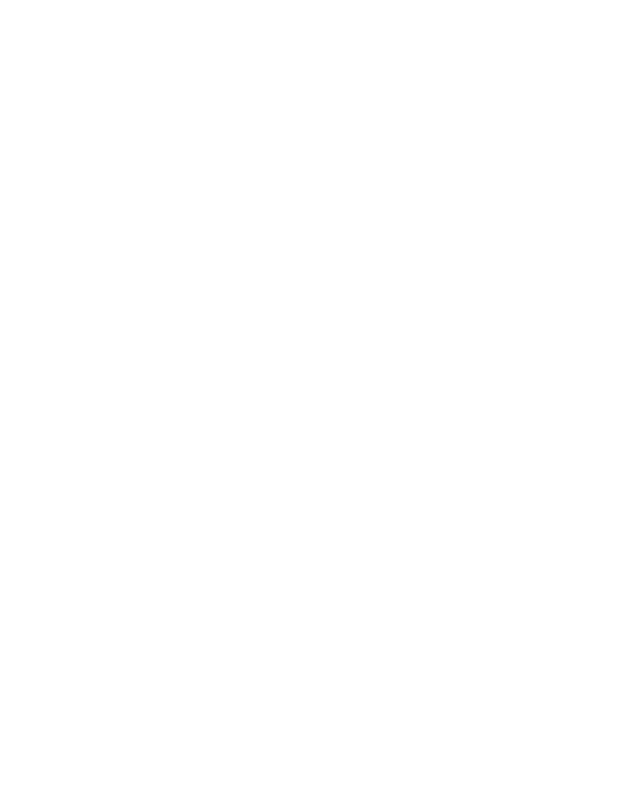
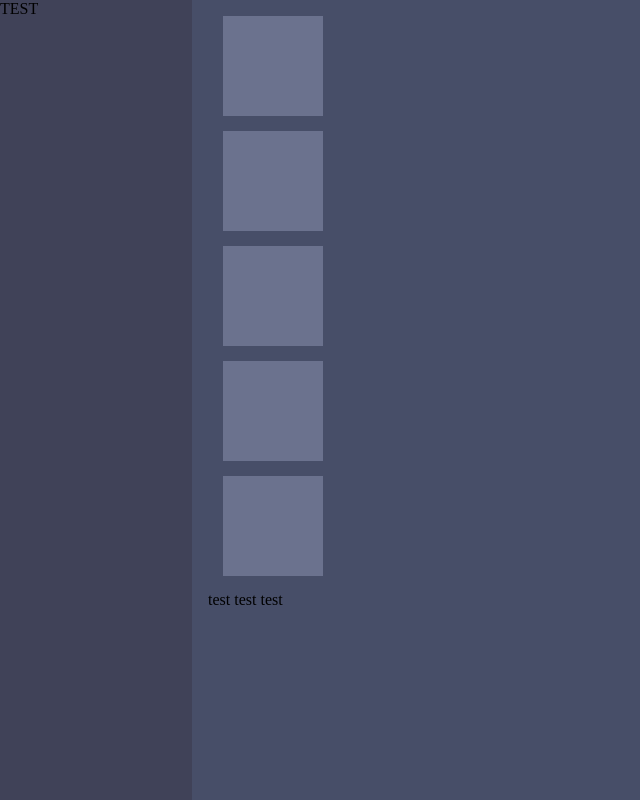
Before and after one commit to Karllos27/0811_Proj2_cwiczeniaPozycEl, a plain HTML site: page index.html in a window 1280 px wide. Shown: the whole page, without its empty margins (0-640 px from the left). Drawn offline with nearby package versions, Linux system fonts and the light colour scheme.

Commit message:
proba zalaczenia innego skryptu html w srodku html

```diff
--- /dev/null
+++ b/content.html
@@ -0,0 +1 @@
+<a>test test test</a>
--- a/index.html
+++ b/index.html
@@ -2,8 +2,27 @@
 <html lang="pl">
     <head>
         <title>Ćwiczenia z lokowania kwadracików</title>
+        <link rel="stylesheet" href="style.css"/>
+        <script src="https://ajax.googleapis.com/ajax/libs/jquery/3.6.0/jquery.min.js"></script>
+        <script>
+            $(function(){
+              $("#content").load("content.html");
+            });
+        </script>
     </head>
     <body>
+            <div class="leftMenu">
+                TEST
+            </div>
+            <div class="rightPart">
+                <div class="box"></div>
+                <div class="box"></div>
+                <div class="box"></div>
+                <div class="box"></div>
+                <div class="box"></div>
+                <div id="content"></div>
+            </div>
+
 
     </body>
 </html>
--- /dev/null
+++ b/style.css
@@ -0,0 +1,31 @@
+body{
+    background-color: #474E68;
+    margin: 0;
+}
+
+.leftMenu{
+    margin: 0;
+    padding: 0;
+    width: 15%;
+    background-color: #404258;
+    position: fixed;
+    height: 100%;
+}
+
+.rightPart{
+    margin-left: 15%;
+    padding: 1px 16px;
+}
+
+.box{
+    background-color: #6B728E;
+    height: 100px;
+    width: 100px;
+    margin: 15px;
+}
+
+
+/* #404258
+#474E68
+#50577A
+#6B728E */
```
